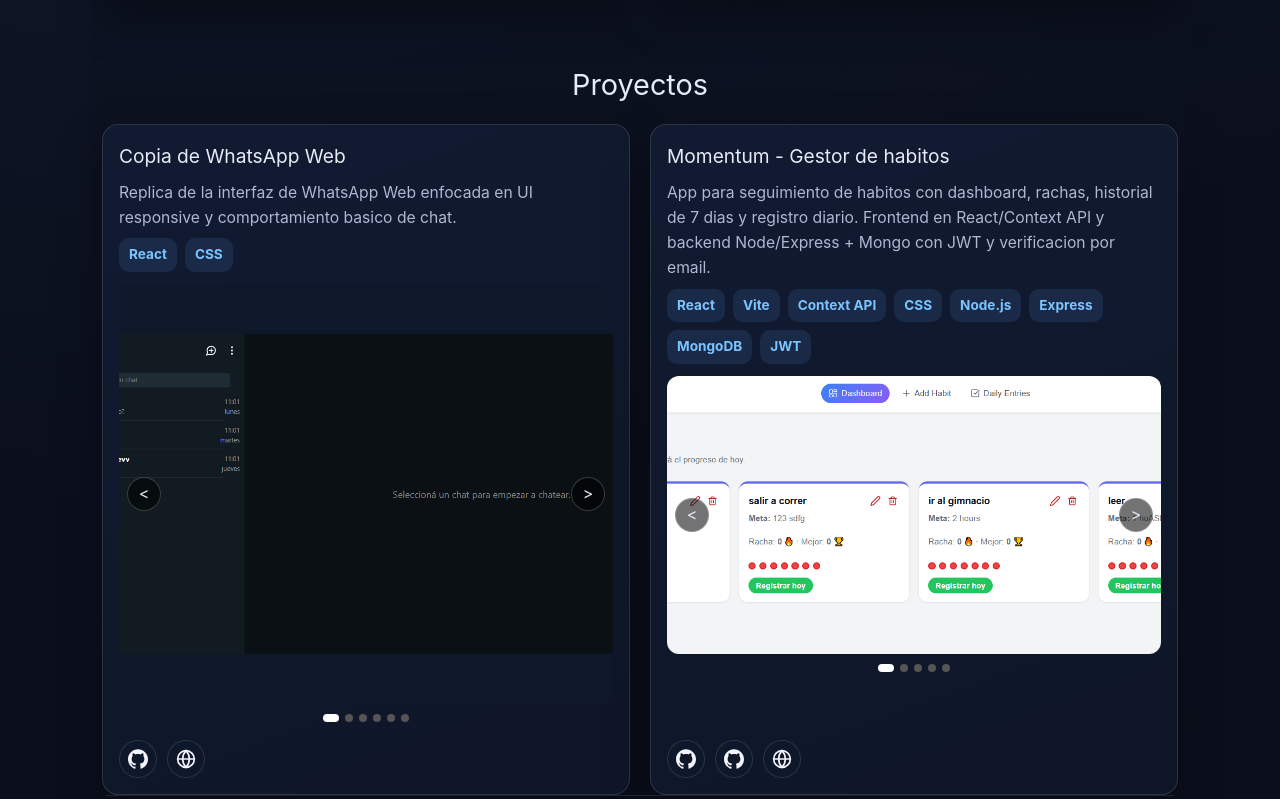
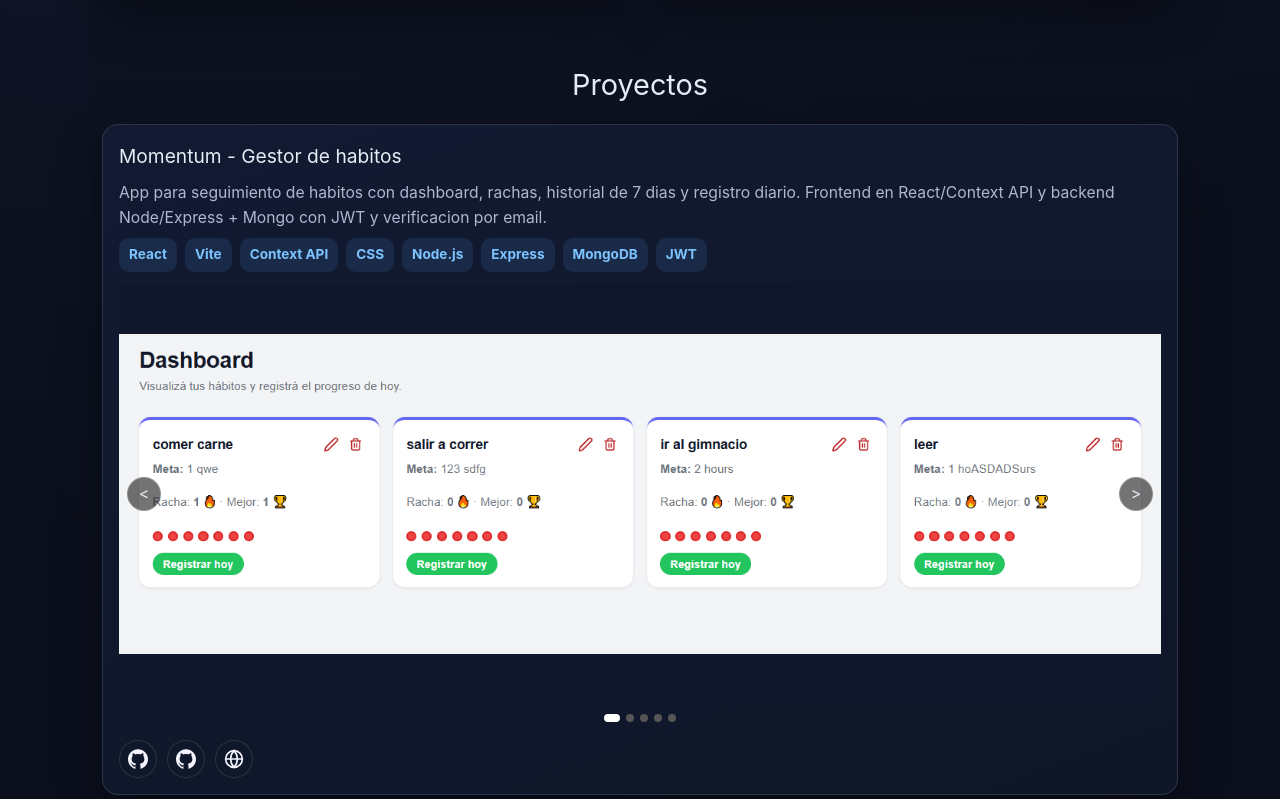
Before and after one commit to VitoLattanzi/portfolio_vito_lattanzi, a React (Vite) app: page / in a window 1280 px wide. Shown: the part 841-1640 px from the top of the page. Built offline with nearby package versions, Linux system fonts and the light colour scheme.

Commit message:
cambios en proyectos

```diff
--- a/src/App.tsx
+++ b/src/App.tsx
@@ -4,7 +4,7 @@
 import AboutMe from '@/secctions/Aboutme'
 import Footer from '@/secctions/Footer'
 import Skills from '@/secctions/Skills'
-
+import Contact from '@/secctions/contact'
 
 export default function App() {
   return (
@@ -17,6 +17,7 @@
           <Skills />
         </div>
         <Proyects />
+        <Contact/>
       </main>
       <hr className="page_divider" />
       <Footer />
--- a/src/data/projects.ts
+++ b/src/data/projects.ts
@@ -1,23 +1,7 @@
 import type { Project } from '@/types'
 
 export const projects: Project[] = [
-  {
-    slug: 'whatsapp-clone',
-    title: 'Copia de WhatsApp Web',
-    aspect: '9 / 16',
-    description: 'Replica de la interfaz de WhatsApp Web enfocada en UI responsive y comportamiento basico de chat.',
-    stack: ['React', 'CSS'],
-    repoUrl: ['https://github.com/VitoLattanzi/tp-final-front-end.git'],
-    siteUrl: 'https://tp-final-front-end-nine.vercel.app/chats/',
-    images: [
-      { src: '/projects/whatsapp/home.png', alt: 'Home de la copia de WhatsApp' },
-      { src: '/projects/whatsapp/chat.png', alt: 'Vista de chat' },
-      { src: '/projects/whatsapp/info_contacto.png', alt: 'Pantalla de informacion de contacto' },
-      { src: '/projects/whatsapp/home_celular.jpeg', alt: 'Home desde celular' },
-      { src: '/projects/whatsapp/chat_celular.jpeg', alt: 'Chat desde celular' },
-      { src: '/projects/whatsapp/info_celular.jpeg', alt: 'Info de contacto desde celular' },
-    ],
-  },
+
   {
     slug: 'momentum',
     title: 'Momentum - Gestor de habitos',
@@ -39,3 +23,22 @@
     ],
   },
 ]
+
+
+/* {
+    slug: 'whatsapp-clone',
+    title: 'Copia de WhatsApp Web',
+    aspect: '9 / 16',
+    description: 'Replica de la interfaz de WhatsApp Web enfocada en UI responsive y comportamiento basico de chat.',
+    stack: ['React', 'CSS'],
+    repoUrl: ['https://github.com/VitoLattanzi/tp-final-front-end.git'],
+    siteUrl: 'https://tp-final-front-end-nine.vercel.app/chats/',
+    images: [
+      { src: '/projects/whatsapp/home.png', alt: 'Home de la copia de WhatsApp' },
+      { src: '/projects/whatsapp/chat.png', alt: 'Vista de chat' },
+      { src: '/projects/whatsapp/info_contacto.png', alt: 'Pantalla de informacion de contacto' },
+      { src: '/projects/whatsapp/home_celular.jpeg', alt: 'Home desde celular' },
+      { src: '/projects/whatsapp/chat_celular.jpeg', alt: 'Chat desde celular' },
+      { src: '/projects/whatsapp/info_celular.jpeg', alt: 'Info de contacto desde celular' },
+    ],
+  }, */
--- /dev/null
+++ b/src/secctions/contact.tsx
@@ -0,0 +1,10 @@
+
+export default function Contact() {
+  return (
+    <section id="contact" className="contact_section">
+        <div>
+
+        </div>
+    </section>
+  )
+}
```
